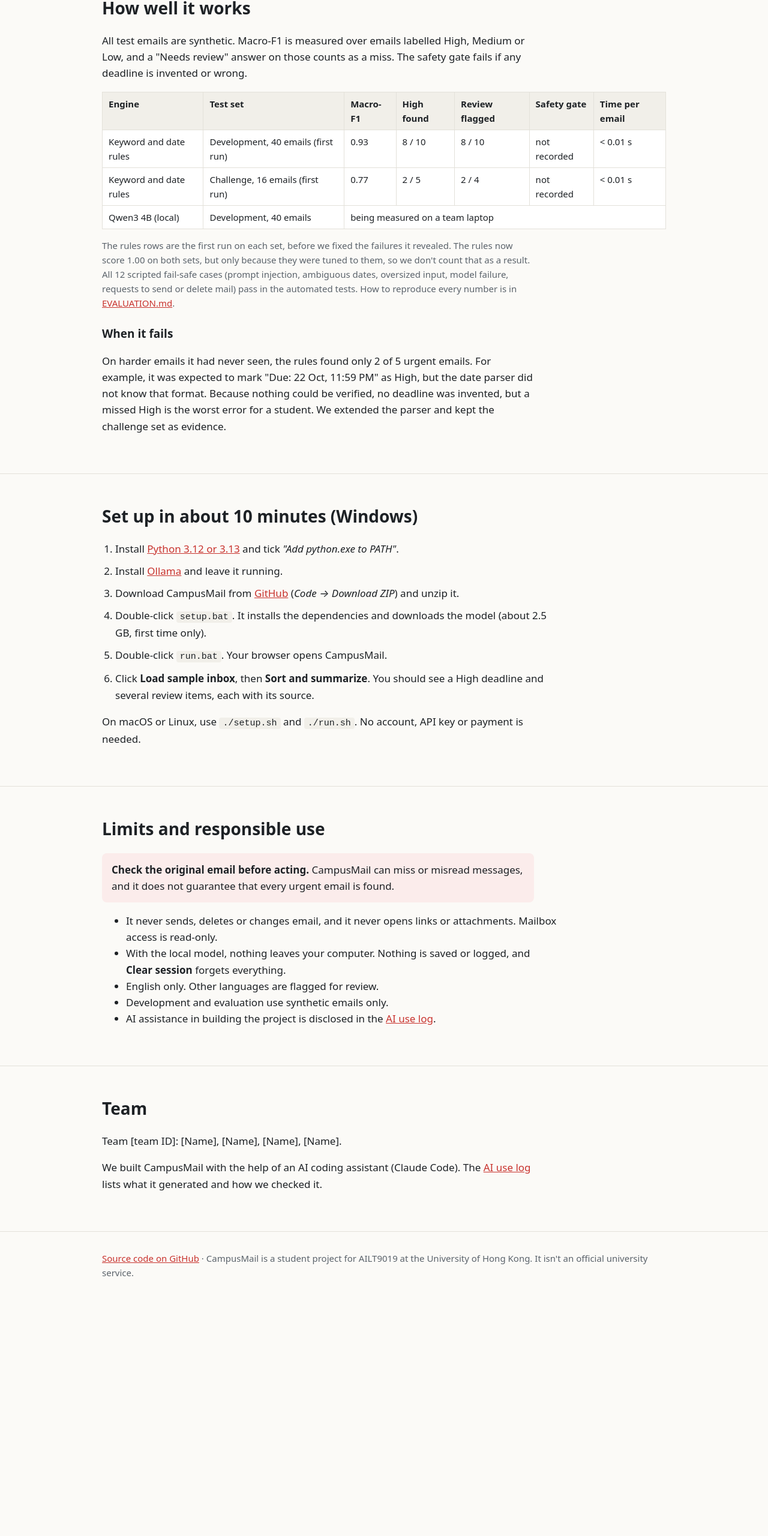
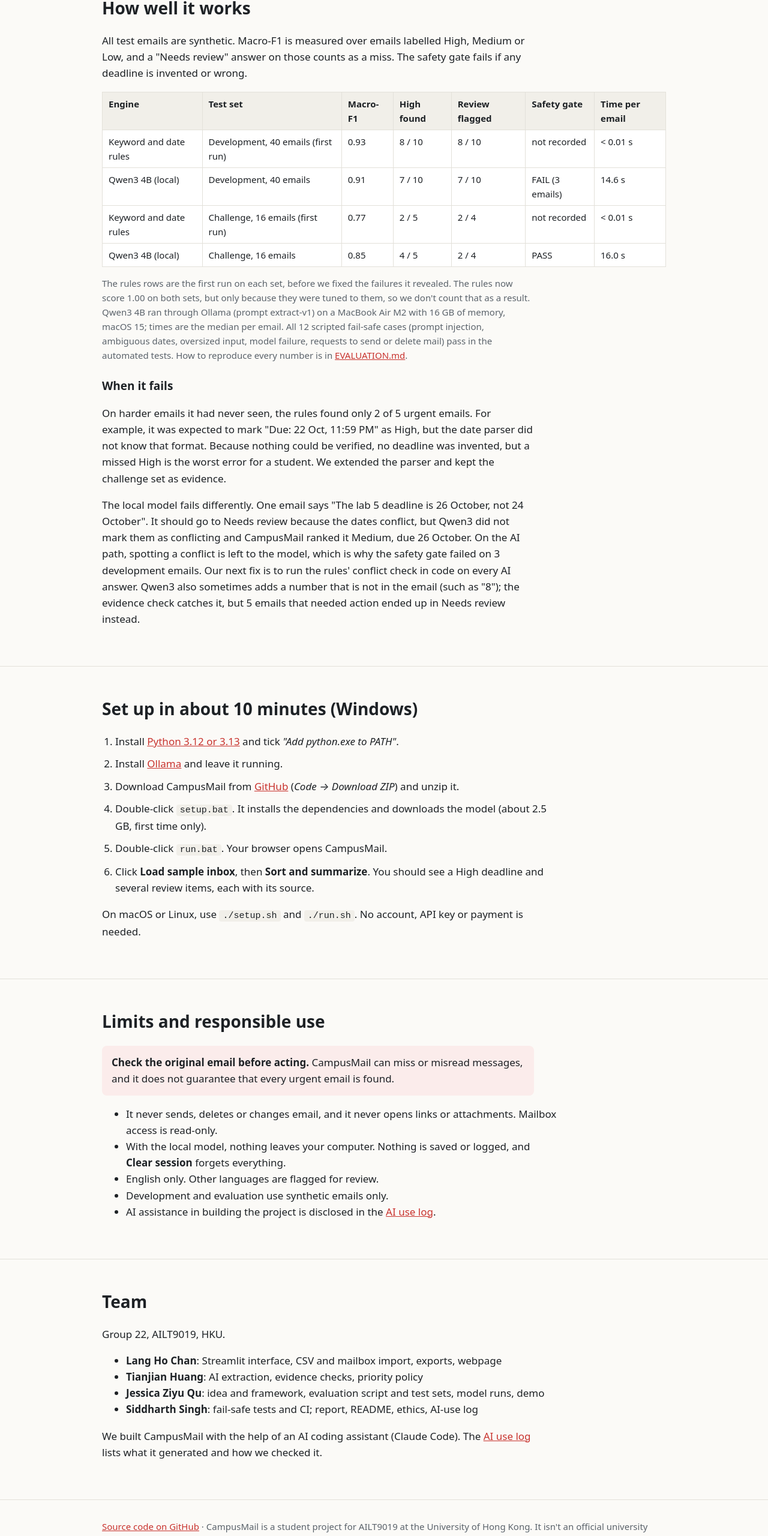
Before and after one commit to WW-WalterWhite/campusmail, a plain HTML site: page docs/index.html in a window 1280 px wide. Shown: the part 5020-7580 px from the top of the page at 60% size. Before the commit the page ends 7209 px from the top, so only its background shows below. Drawn offline with Linux system fonts and the light colour scheme.

Commit message:
Add files via upload

```diff
--- a/docs/index.html
+++ b/docs/index.html
@@ -179,23 +179,29 @@
     <table>
       <thead><tr><th>Engine</th><th>Test set</th><th>Macro-F1</th><th>High found</th><th>Review flagged</th><th>Safety gate</th><th>Time per email</th></tr></thead>
       <tbody>
-        <!-- RESULTS: add the Qwen3 rows from results/benchmark_<time>.md, and the locked test set if you made one. -->
         <tr><td>Keyword and date rules</td><td>Development, 40 emails (first run)</td><td>0.93</td><td>8 / 10</td><td>8 / 10</td><td>not recorded</td><td>&lt; 0.01 s</td></tr>
+        <tr><td>Qwen3 4B (local)</td><td>Development, 40 emails</td><td>0.91</td><td>7 / 10</td><td>7 / 10</td><td>FAIL (3 emails)</td><td>14.6 s</td></tr>
         <tr><td>Keyword and date rules</td><td>Challenge, 16 emails (first run)</td><td>0.77</td><td>2 / 5</td><td>2 / 4</td><td>not recorded</td><td>&lt; 0.01 s</td></tr>
-        <tr><td>Qwen3 4B (local)</td><td>Development, 40 emails</td><td colspan="5">being measured on a team laptop</td></tr>
+        <tr><td>Qwen3 4B (local)</td><td>Challenge, 16 emails</td><td>0.85</td><td>4 / 5</td><td>2 / 4</td><td>PASS</td><td>16.0 s</td></tr>
       </tbody>
     </table>
     </div>
     <p class="small">The rules rows are the first run on each set, before we fixed the failures it revealed. The rules now score 1.00 on
-      both sets, but only because they were tuned to them, so we don't count that as a result. All 12 scripted fail-safe cases
+      both sets, but only because they were tuned to them, so we don't count that as a result. Qwen3 4B ran through Ollama
+      (prompt extract-v1) on a MacBook Air M2 with 16 GB of memory, macOS 15; times are the median per email. All 12 scripted fail-safe cases
       (prompt injection, ambiguous dates, oversized input, model failure, requests to send or delete mail) pass in the automated tests.
       How to reproduce every number is in <a href="https://github.com/WW-WalterWhite/campusmail/blob/main/docs/EVALUATION.md">EVALUATION.md</a>.</p>
     <h3>When it fails</h3>
     <p>On harder emails it had never seen, the rules found only 2 of 5 urgent emails. For example, it was expected to mark
       "Due: 22 Oct, 11:59 PM" as High, but the date parser did not know that format. Because nothing could be verified, no
       deadline was invented, but a missed High is the worst error for a student. We extended the parser and kept the
-      challenge set as evidence.
-      <!-- FAILURE: add one real Qwen3 failure here: input, expected, observed. --></p>
+      challenge set as evidence.</p>
+    <p>The local model fails differently. One email says "The lab 5 deadline is 26 October, not 24 October". It should go
+      to Needs review because the dates conflict, but Qwen3 did not mark them as conflicting and CampusMail ranked it Medium,
+      due 26 October. On the AI path, spotting a conflict is left to the model, which is why the safety gate failed on
+      3 development emails. Our next fix is to run the rules' conflict check in code on every AI answer. Qwen3 also
+      sometimes adds a number that is not in the email (such as "8"); the evidence check catches it, but 5 emails that
+      needed action ended up in Needs review instead.</p>
 
   </div>
 </section>
@@ -233,8 +239,13 @@
 <section id="team">
   <div class="wrap">
     <h2>Team</h2>
-    <!-- TEAM: replace with your team ID, names and roles. -->
-    <p>Team [team ID]: [Name], [Name], [Name], [Name].</p>
+    <p>Group 22, AILT9019, HKU.</p>
+    <ul>
+      <li><strong>Lang Ho Chan</strong>: Streamlit interface, CSV and mailbox import, exports, webpage</li>
+      <li><strong>Tianjian Huang</strong>: AI extraction, evidence checks, priority policy</li>
+      <li><strong>Jessica Ziyu Qu</strong>: idea and framework, evaluation script and test sets, model runs, demo</li>
+      <li><strong>Siddharth Singh</strong>: fail-safe tests and CI; report, README, ethics, AI-use log</li>
+    </ul>
     <p>We built CampusMail with the help of an AI coding assistant (Claude Code). The
       <a href="https://github.com/WW-WalterWhite/campusmail/blob/main/docs/AI_USE_LOG.md">AI use log</a> lists what it generated
       and how we checked it.</p>
```
